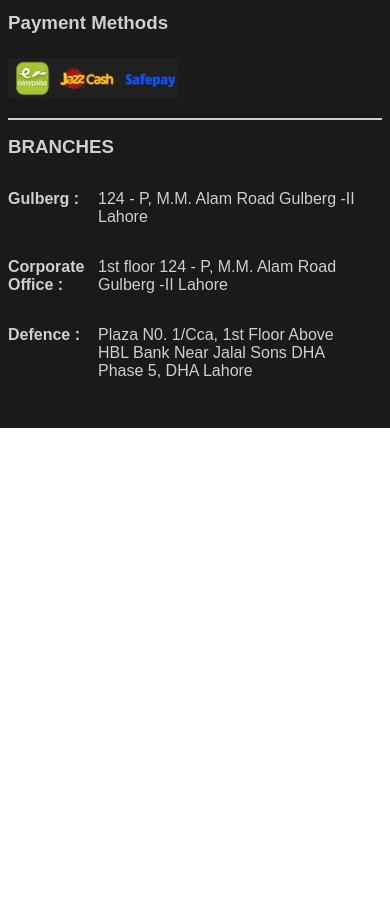
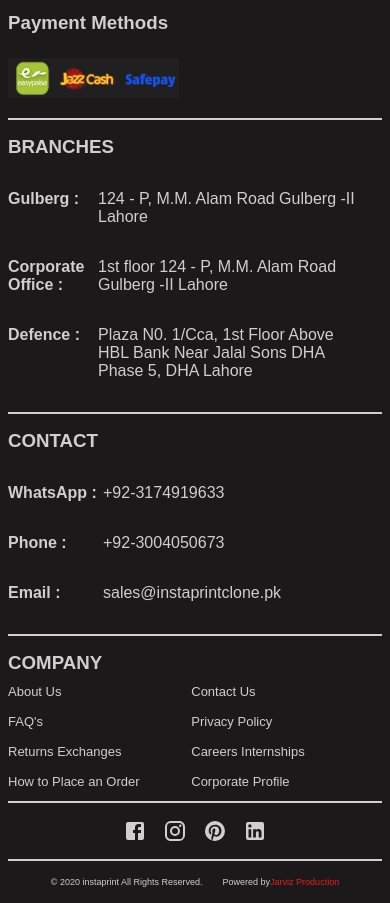
Before and after one commit to JunaidLatif4/instaprint-clone, a React (Create React App) app: page /checkout in a window 390 px wide. Shown: the part 1160-2063 px from the top of the page. Before the commit the page ends 1588 px from the top, so only its background shows below. Built offline with nearby package versions, Linux system fonts and the light colour scheme; a web font is replaced by a local one.

Commit message:
UI Improvements

```diff
--- a/package.json
+++ b/package.json
@@ -16,6 +16,7 @@
     "node-sass": "^5.0.0",
     "react": "^17.0.1",
     "react-dom": "^17.0.1",
+    "react-material-ui-carousel": "^2.2.6",
     "react-redux": "^7.2.4",
     "react-router-dom": "^5.2.0",
     "react-scripts": "4.0.2",
--- a/src/CSS/Footer.scss
+++ b/src/CSS/Footer.scss
@@ -33,14 +33,11 @@
     .footer_about{
 
         display: flex;
-        height: 300px;
+        height: 350px;
         width: 100%;
         justify-content: center;
         margin-bottom: 1rem;
 
-        @media only screen and (max-width: 1500px) {
-            height: 250px;
-        }
     }
     %data_box{
         width: 25%;
--- a/src/CSS/MobileFooter.scss
+++ b/src/CSS/MobileFooter.scss
@@ -48,6 +48,8 @@
     }
 
     .mbl_footer_branches{
+        margin-bottom: 1rem;
+        border-bottom: 2px solid #cfcfcf;
 
         ul{
             list-style: none;
@@ -68,4 +70,89 @@
             }
         }
     }
+
+    .mbl_footer_contact{
+        margin-bottom: 1rem;
+        border-bottom: 2px solid #cfcfcf;
+
+        ul{
+            list-style: none;
+
+            li{
+                display: list-item;
+                text-align: -webkit-match-parent;
+
+                b{
+                    float: left;
+                    min-width: 95px;
+                    width: min-content;
+                }
+                p{
+                    overflow: auto;
+                    margin: 2rem 1rem;
+                }
+            }
+        }
+    }
+
+    .mbl_footer_company{
+        margin-bottom: 1rem;
+        border-bottom: 2px solid #cfcfcf;
+
+        ul{
+            list-style: none;
+
+            li{
+                width: 49%;
+                display: inline-block;
+                margin-bottom: .8rem;
+                font-size: small;
+
+                *{
+                    text-decoration: none;
+                    color: inherit;
+
+                    &:hover{
+                        text-decoration: underline;
+                    }
+                }
+            }
+        }
+    }
+
+    .mbl_footer_icon{
+        margin-bottom: 1rem;
+        border-bottom: 2px solid #cfcfcf;
+
+        display: flex;
+        justify-content: center;
+        align-items: center;
+        gap: 1rem;
+
+        *{
+            margin-bottom: 1rem;
+            &:hover{
+                cursor: pointer;
+                color: #ed1c24;
+            }
+        }
+
+    }
+
+    .mbl_footer_copy{
+        font-size: xx-small;
+        display: flex;
+        justify-content: center;
+        align-items: center;
+        text-align: center;
+
+        a{
+            text-decoration: none;
+            color: #ed1c24;
+
+            &:hover{
+                text-decoration: underline;
+            }
+        }
+    }
 }
--- a/src/CSS/Slider.scss
+++ b/src/CSS/Slider.scss
@@ -1,13 +1,7 @@
 .slider_container{
-    width: 100%;
+
+    .Carousel-root-2 {
         height: 60vh;
-    display: flex;
-    position: relative;
-    align-items: center;
-    box-sizing: border-box;
-    margin: 0;
-    padding: 0;
-    overflow: hidden;
 
         @media only screen and (max-width: 1500px){
             height: 50vh;
@@ -21,44 +15,39 @@
         @media only screen and (max-width: 600px){
             height: 30vh;
         }
-}
-.slider{
-    position: relative;
-    min-width: 100%;
-    height: 100%;
-    transition: .5s;
-
-}
-
-%btn-style{
-    position: absolute;
-    top: 50%;
-    transform: translateY(-50%);
-    width: 5%;
-    background: none;
-    border: none;
-    outline: none;
-    transition: .5s;
-    &:hover{
-
-        background-color: rgba(0, 0, 0, 0.170);
-        cursor: pointer;
-        .navbtn{
-            color: whitesmoke;
-        }
-
+        @media only screen and (max-width: 400px){
+            height: 20vh;
         }
     }
 
-#prevbtn{
-    left: 0;
-    @extend %btn-style;
+    .Carousel-indicators-3 {
+        position: relative;
+        bottom: 45px;
+    }
 
+    .slider_box{
+        width: 100%;
+        height: 60vh;
+        box-sizing: border-box;
+        margin: 0;
+        padding: 0;
+
+        @media only screen and (max-width: 1500px){
+            height: 50vh;
         }
-#nextbtn{
-    right: 0;
-    @extend %btn-style;
-
+        @media only screen and (max-width: 1400px){
+            height: 40vh;
+        }
+        @media only screen and (max-width: 1000px){
+            height: 35vh;
+        }
+        @media only screen and (max-width: 600px){
+            height: 30vh;
+        }
+        @media only screen and (max-width: 400px){
+            height: 20vh;
+        }
+    }
 }
 
 #img{
--- a/src/Components/MobileFooter.jsx
+++ b/src/Components/MobileFooter.jsx
@@ -1,7 +1,13 @@
 import React from 'react';
+import { NavLink } from 'react-router-dom';
 
 import { Button } from "@material-ui/core"
 import { makeStyles } from "@material-ui/core/styles"
+import FacebookIcon from '@material-ui/icons/Facebook';
+import InstagramIcon from '@material-ui/icons/Instagram';
+import PinterestIcon from '@material-ui/icons/Pinterest';
+import LinkedInIcon from '@material-ui/icons/LinkedIn';
+
 
 import payment from '../img/pay.jpg';
 
@@ -13,8 +19,8 @@ import '../CSS/MobileFooter.scss';
 const style = makeStyles({
     btn: {
         margin: "1rem 0",
-        width: "25%",
-        background: "red",
+        width: "26%",
+        background: "#ed1c24",
         height: "2rem",
         color: "#fff",
         "&:hover": {
@@ -56,7 +62,40 @@ const Footer = () => {
                 </ul>
             </div>
             <div className="mbl_footer_contact">
-
+                <h3> CONTACT </h3>
+                <ul>
+                    <li>
+                        <b>WhatsApp :</b>
+                        <p>+92-3174919633</p>
+                    </li>
+                    <li>
+                        <b>Phone :</b>
+                        <p>+92-3004050673</p>
+                    </li>
+                    <li>
+                        <b>Email :</b>
+                        <p>sales@instaprintclone.pk</p>
+                    </li>
+                </ul>
+            </div>
+            <div className="mbl_footer_company">
+                <h3>COMPANY</h3>
+                <ul>
+                    <li><NavLink to="/"> About Us </NavLink> </li>
+                    <li><NavLink to="/"> Contact Us </NavLink> </li>
+                    <li><NavLink to="/"> FAQ's </NavLink> </li>
+                    <li><NavLink to="/"> Privacy Policy </NavLink> </li>
+                    <li><NavLink to="/"> Returns Exchanges </NavLink> </li>
+                    <li><NavLink to="/"> Careers Internships </NavLink> </li>
+                    <li><NavLink to="/"> How to Place an Order </NavLink> </li>
+                    <li><NavLink to="/"> Corporate Profile </NavLink> </li>
+                </ul>
+            </div>
+            <div className="mbl_footer_icon">
+                <FacebookIcon/> <InstagramIcon/> <PinterestIcon/> <LinkedInIcon/>
+            </div>
+            <div className="mbl_footer_copy">
+            © 2020 instaprint All Rights Reserved. &nbsp;&nbsp;&nbsp;&nbsp;&nbsp;&nbsp; Powered by <a href="/"> Jarviz Production </a>
             </div>
         </div>
     )
--- a/src/Components/Slider.jsx
+++ b/src/Components/Slider.jsx
@@ -1,8 +1,8 @@
 // Import Requried Components
 import React, { useState } from 'react'
-// Material UI Icons :
-import NavigateNextIcon from '@material-ui/icons/NavigateNext';
-import NavigateBeforeIcon from '@material-ui/icons/NavigateBefore';
+// Material UI Carousel :
+import Carousel from 'react-material-ui-carousel'
+import { Paper, Button } from '@material-ui/core'
 
 // CSS :
 import '../CSS/Slider.scss'
@@ -18,7 +18,9 @@ import img4 from "../img/slider4.jpg";
 const Img = (prop) => {
     return (
         <>
-            <img src={prop.src} alt="ERROR" id="img" />
+            <Paper className="slider_box">
+                <img src={prop.src} alt="ERROR" id="img" />
+            </Paper>
         </>
     )
 }
@@ -27,42 +29,21 @@ const Img = (prop) => {
 const Slider = () => {
 
     let imgArray = [
-        <Img src={img1} />,
-        <Img src={img2} />,
-        <Img src={img3} />,
-        <Img src={img4} />
+        img1,
+        img2,
+        img3,
+        img4
     ]
-    const [x, setx] = useState(0);
-
-    const prev = () => {
-        x == 0 ? setx(-100 * (imgArray.length - 1)) : setx(x + 100);
-    }
-    const next = () => {
-        (x == -100 * (imgArray.length - 1)) ? setx(0) : setx(x - 100);
-    }
-
-    // setInterval(next, 7000)
-
 
     return (
         <>
             <div className="slider_container">
-                {
-                    imgArray.map((item, index) => {
-                        return (
-                            <>
-                                <div className="slider" key={index} style={{ transform: `translateX(${x}%)` }}>
-                                    {item}
-                                </div>
-                            </>
-                        )
-                    })
-                }
-
-                <button id="prevbtn" onClick={prev}> <NavigateBeforeIcon className="navbtn"/> </button>
-                <button id="nextbtn" onClick={next}> <NavigateNextIcon className="navbtn"/> </button>
+                <Carousel >
+                    {
+                        imgArray.map((item, i) => <Img key={i} src={item} />)
+                    }
+                </Carousel>
             </div>
-
         </>
     )
 }
```
Also changed, not shown: 2 other files (tests, documents, lock files or other folders). Lines whose indentation alone changed are shown as unchanged.
